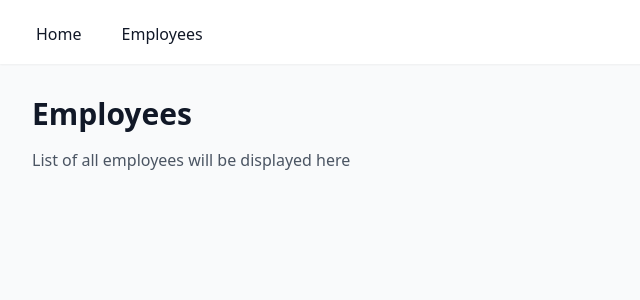
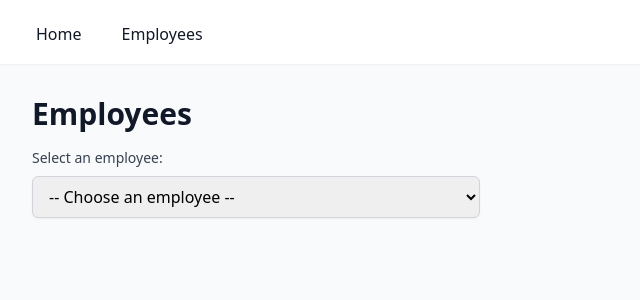
Before and after one commit to Tobro-FP/feriepartner-test-project, a React (Create React App) app: page /employees in a window 1280 px wide. Shown: the top 300 px of the page, without its empty margins (0-640 px from the left). Built offline with nearby package versions, Linux system fonts and the light colour scheme; data requests are answered from the project's data file.

Commit message:
Refine Employees page with data fetching
- Create useFetch custom hook following useQuery pattern.
- Add Employee type definition.
- Implement loading & error states in Employees component.
- Display employee list in dropdown with name & position.

```diff
--- a/src/components/Employees.tsx
+++ b/src/components/Employees.tsx
@@ -1,10 +1,64 @@
+import { useState } from "react";
+import useFetch from "../hooks/useFetch";
+import { Employee } from "../types/Employee";
+
 const Employees = () => {
+  const { data, isLoading, error } = useFetch<Employee[]>(
+    "http://localhost:3001/employees"
+  );
+  const [selectedEmployeeId, setSelectedEmployeeId] = useState<string>("");
+
+  if (isLoading) {
+    return (
+      <div>
+        <h1 className="text-3xl font-bold text-gray-900 mb-4">Employees</h1>
+        <p className="text-gray-600">Loading employees...</p>
+      </div>
+    );
+  }
+
+  if (error) {
+    return (
+      <div>
+        <h1 className="text-3xl font-bold text-gray-900 mb-4">Employees</h1>
+        <p className="text-red-600">Error: {error.message}</p>
+      </div>
+    );
+  }
+
   return (
     <div>
       <h1 className="text-3xl font-bold text-gray-900 mb-4">Employees</h1>
-      <p className="text-gray-600">
-        List of all employees will be displayed here
-      </p>
+
+      <div className="mb-4">
+        <label
+          htmlFor="employee-select"
+          className="block text-sm font-medium text-gray-700 mb-2"
+        >
+          Select an employee:
+        </label>
+        <select
+          id="employee-select"
+          value={selectedEmployeeId}
+          onChange={(e) => setSelectedEmployeeId(e.target.value)}
+          className="block w-full max-w-md px-3 py-2 border border-gray-300 rounded-md shadow-sm focus:outline-none focus:ring-gray-500 focus:border-gray-500"
+        >
+          <option value="">-- Choose an employee --</option>
+          {data?.map((employee) => (
+            <option key={employee.id} value={employee.id}>
+              {employee.name} - {employee.position}
+            </option>
+          ))}
+        </select>
+      </div>
+
+      {selectedEmployeeId && (
+        <div className="mt-6">
+          <p className="text-gray-600">
+            Selected employee ID: {selectedEmployeeId}
+          </p>
+        </div>
+      )}
     </div>
   );
 };
--- /dev/null
+++ b/src/hooks/useFetch.ts
@@ -0,0 +1,46 @@
+import { useEffect, useState } from "react";
+
+type UseFetchResult<T> = {
+  data: T | null;
+  isLoading: boolean;
+  error: Error | null;
+};
+
+/**
+ * Fetches data from a given URL using the Fetch API
+ * Manages three states: data, isLoading, and error
+ * Automatically triggers the fetch when the component mounts or when the URL changes (via useEffect dependency)
+ * Returns an object with the same pattern as @tanstack/react-query's useQuery hook
+ * Type-safe with TypeScript generics - you specify what type of data you expect to receive
+ */
+const useFetch = <T>(url: string): UseFetchResult<T> => {
+  const [data, setData] = useState<T | null>(null);
+  const [isLoading, setIsLoading] = useState<boolean>(true);
+  const [error, setError] = useState<Error | null>(null);
+
+  useEffect(() => {
+    const fetchData = async () => {
+      setIsLoading(true);
+      setError(null);
+
+      try {
+        const response = await fetch(url);
+        if (!response.ok) {
+          throw new Error(`HTTP error! status: ${response.status}`);
+        }
+        const result = await response.json();
+        setData(result);
+      } catch (err) {
+        setError(err instanceof Error ? err : new Error("An error occurred"));
+      } finally {
+        setIsLoading(false);
+      }
+    };
+
+    fetchData();
+  }, [url]);
+
+  return { data, isLoading, error };
+};
+
+export default useFetch;
--- /dev/null
+++ b/src/types/Employee.ts
@@ -0,0 +1,9 @@
+export type Employee = {
+  id: number;
+  name: string;
+  position: string;
+  department: string;
+  email: string;
+  phone: string;
+  image: string;
+};
```
